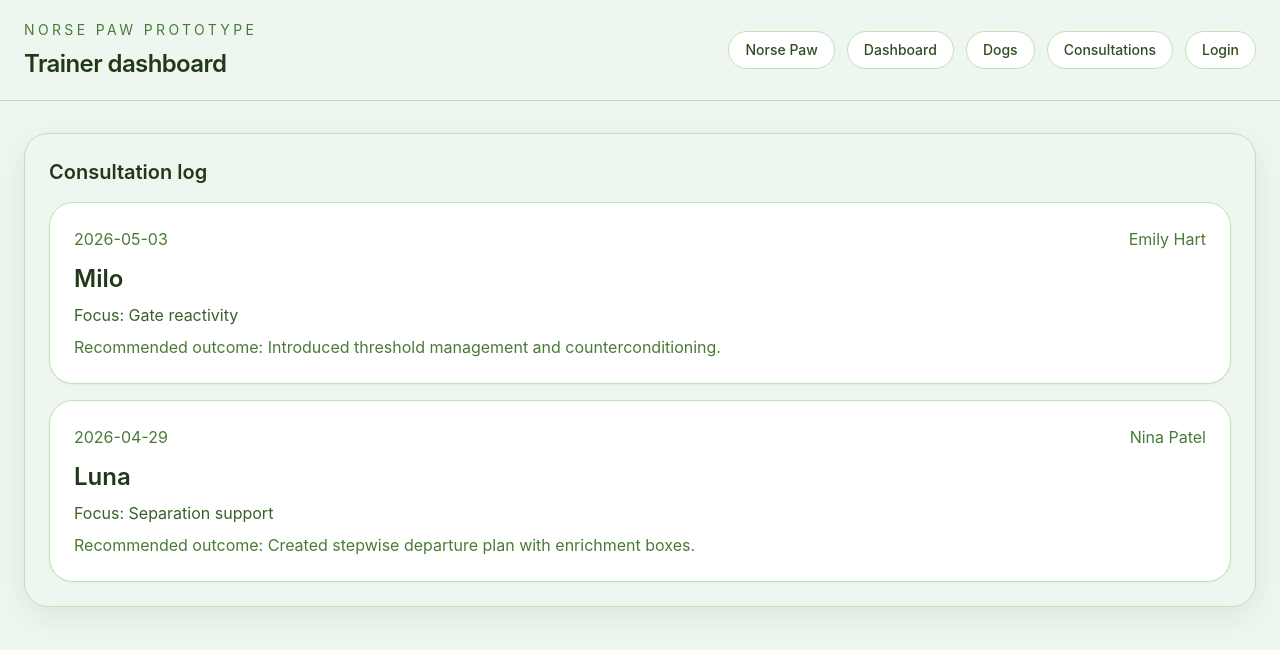
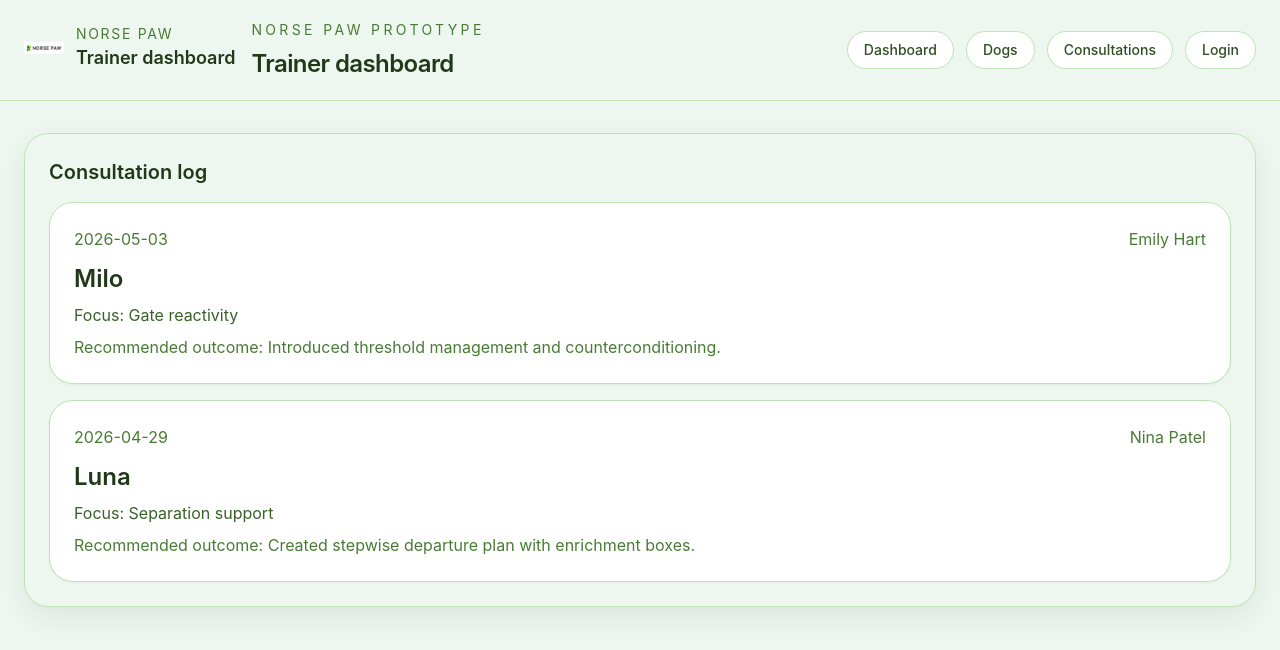
Before and after one commit to arctic-byte-as/doglog, a Next.js app: page /consultations in a window 1280 px wide. Shown: the top 650 px of the page. Built offline with nearby package versions, Linux system fonts and the light colour scheme.

Commit message:
Norse Paw Logo added

```diff
--- /dev/null
+++ b/components/Logo.tsx
@@ -0,0 +1,15 @@
+import React from 'react';
+
+export function Logo({ className = '' }: { className?: string }) {
+  return (
+    <div className={`flex items-center gap-3 ${className}`}>
+      <img src="/norsepaw-logo.png" alt="Norse Paw" className="w-10 h-10 object-contain" />
+      <span className="hidden sm:inline-block">
+        <span className="block text-sm uppercase tracking-[0.12em] text-brand-600">Norse Paw</span>
+        <span className="block text-lg font-semibold text-brand-950">Trainer dashboard</span>
+      </span>
+    </div>
+  );
+}
+
+export default Logo;
--- a/components/SiteShell.tsx
+++ b/components/SiteShell.tsx
@@ -1,7 +1,7 @@
 import Link from 'next/link';
+import Logo from './Logo';
 
 const nav = [
-  { href: '/', label: 'Norse Paw' },
   { href: '/dashboard', label: 'Dashboard' },
   { href: '/dogs', label: 'Dogs' },
   { href: '/consultations', label: 'Consultations' },
@@ -13,9 +13,14 @@ export function SiteShell({ children }: { children: React.ReactNode }) {
     <div className="min-h-screen bg-brand-50 text-brand-900">
       <header className="border-b border-brand-200 bg-brand-50/95 backdrop-blur-sm">
         <div className="mx-auto flex max-w-7xl flex-col gap-4 px-6 py-5 sm:flex-row sm:items-center sm:justify-between">
-          <div>
-            <p className="text-sm uppercase tracking-[0.24em] text-brand-600">Norse Paw prototype</p>
-            <h1 className="mt-2 text-2xl font-semibold tracking-tight text-brand-950">Trainer dashboard</h1>
+          <div className="flex items-center gap-4">
+            <Link href="/" className="-mt-1">
+              <Logo />
+            </Link>
+            <div className="hidden sm:block">
+              <p className="text-sm uppercase tracking-[0.24em] text-brand-600">Norse Paw prototype</p>
+              <h1 className="mt-2 text-2xl font-semibold tracking-tight text-brand-950">Trainer dashboard</h1>
+            </div>
           </div>
           <nav className="flex flex-wrap gap-3">
             {nav.map((item) => (
```
Also changed, not shown: public/norsepaw-logo.png (added).
